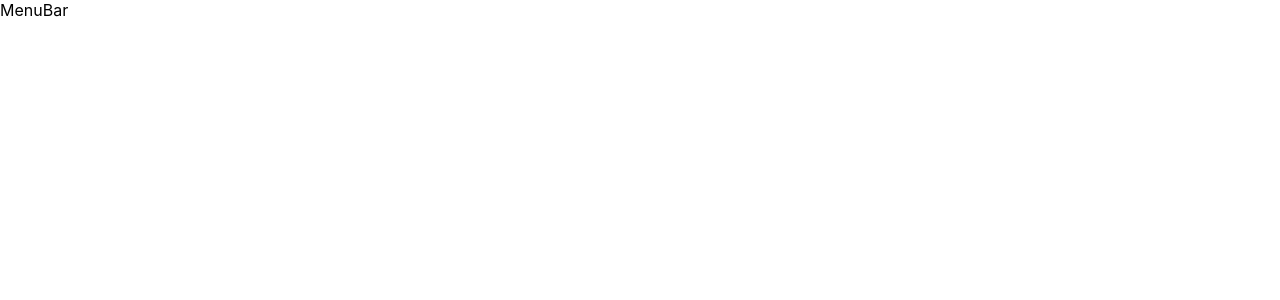
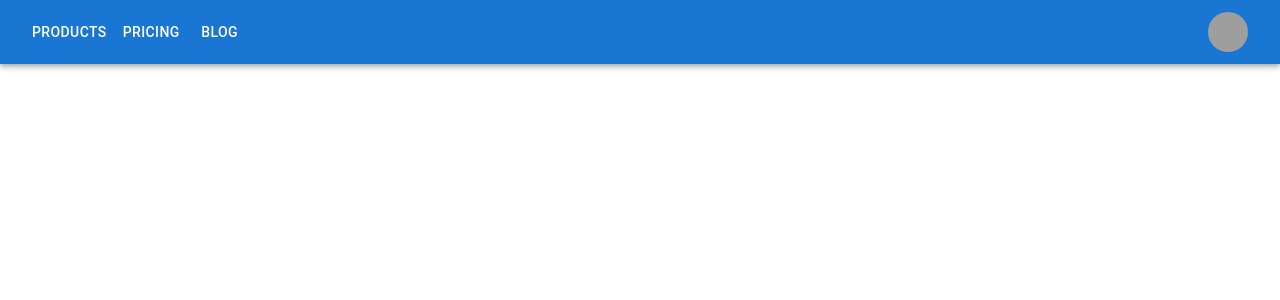
Before and after one commit to yashverma03/responsive-menu-bar, a React (Create React App) app: page / in a window 1280 px wide. Shown: the top 300 px of the page. Built offline with nearby package versions, Linux system fonts and the light colour scheme; grey boxes are pictures that could not be loaded; the HTML template or start-up script is replaced by a standard one.

Commit message:
added MenuBar component

```diff
--- a/package.json
+++ b/package.json
@@ -5,6 +5,7 @@
   "dependencies": {
     "@emotion/react": "^11.11.1",
     "@emotion/styled": "^11.11.0",
+    "@mui/icons-material": "^5.14.8",
     "@mui/material": "^5.14.8",
     "@testing-library/jest-dom": "^5.17.0",
     "@testing-library/react": "^13.4.0",
--- a/src/components/MenuBar/MenuBar.jsx
+++ b/src/components/MenuBar/MenuBar.jsx
@@ -1,9 +1,98 @@
-import React from 'react';
-import './MenuBar.css';
+import React, { useState } from 'react';
+import styles from './MenuBar.module.css';
+import { AppBar, Box, Toolbar, IconButton, Typography, Menu, Container, Avatar, Button, Tooltip, MenuItem } from '@mui/material';
+import { Menu as MenuIcon } from '@mui/icons-material';
+
+const pages = ['Products', 'Pricing', 'Blog'];
+const settings = ['Profile', 'Account', 'Dashboard', 'Logout'];
 
 const MenuBar = () => {
+  const [anchorElNav, setAnchorElNav] = useState(null);
+  const [anchorElUser, setAnchorElUser] = useState(null);
+
+  const handleOpenNavMenu = (event) => {
+    setAnchorElNav(event.currentTarget);
+  };
+  const handleOpenUserMenu = (event) => {
+    setAnchorElUser(event.currentTarget);
+  };
+
+  const handleCloseNavMenu = () => {
+    setAnchorElNav(null);
+  };
+
+  const handleCloseUserMenu = () => {
+    setAnchorElUser(null);
+  };
+
   return (
-    <div>MenuBar</div>
+    <AppBar position='static'>
+      <Container maxWidth='xl'>
+        <Toolbar disableGutters>
+          <Box className={styles.boxContainer}>
+            <IconButton
+              size='large'
+              aria-label='account of current user'
+              aria-controls='menu-appbar'
+              aria-haspopup='true'
+              onClick={handleOpenNavMenu}
+            >
+              <MenuIcon />
+            </IconButton>
+
+            <Menu
+              id='menu-appbar'
+              anchorEl={anchorElNav}
+              anchorOrigin={{ vertical: 'bottom', horizontal: 'left' }}
+              keepMounted
+              transformOrigin={{ vertical: 'top', horizontal: 'left' }}
+              open={Boolean(anchorElNav)}
+              onClose={handleCloseNavMenu}
+              className={styles.menuContainer}
+            >
+              {pages.map((page) => (
+                <MenuItem key={page} onClick={handleCloseNavMenu}>
+                  <Typography>{page}</Typography>
+                </MenuItem>
+              ))}
+            </Menu>
+          </Box>
+
+          <Box className={styles.navBox}>
+            {pages.map((page) => (
+              <Button key={page} onClick={handleCloseNavMenu} className={styles.menuButton}>
+                {page}
+              </Button>
+            ))}
+          </Box>
+
+          <Box className={styles.userContainer}>
+            <Tooltip title='Open settings'>
+              <IconButton onClick={handleOpenUserMenu} className={styles.iconButton}>
+                <Avatar alt='A user' src='/static/images/avatar/2.jpg' />
+              </IconButton>
+            </Tooltip>
+
+            <Menu
+              className={styles.menu}
+              id='menu-appbar'
+              anchorEl={anchorElUser}
+              anchorOrigin={{ vertical: 'top', horizontal: 'right' }}
+              keepMounted
+              transformOrigin={{ vertical: 'top', horizontal: 'right' }}
+              open={Boolean(anchorElUser)}
+              onClose={handleCloseUserMenu}
+            >
+              {settings.map((setting) => (
+                <MenuItem key={setting} onClick={handleCloseUserMenu}>
+                  <Typography>{setting}</Typography>
+                </MenuItem>
+              ))}
+            </Menu>
+          </Box>
+        </Toolbar>
+      </Container>
+    </AppBar>
   );
 };
 
--- /dev/null
+++ b/src/components/MenuBar/MenuBar.module.css
@@ -0,0 +1,45 @@
+.boxContainer {
+  flex-grow: 1;
+  display: flex;
+}
+
+.menuContainer {
+  display: block;
+}
+
+.navBox {
+  flex-grow: 1;
+  display: none;
+}
+
+.menuButton {
+  display: block;
+  margin-top: 2px;
+  color: white !important;
+}
+
+.userContainer {
+  flex-grow: 0;
+}
+
+.iconButton {
+  padding: 0;
+}
+
+.menu {
+  margin-top: 45px;
+}
+
+@media (min-width: 600px) {
+  .boxContainer {
+    display: none;
+  }
+
+  .menuContainer {
+    display: none;
+  }
+
+  .navBox {
+    display: flex;
+  }
+}
```
Also changed, not shown: src/components/MenuBar/MenuBar.css (deleted), 1 other file (tests, documents, lock files or other folders).
